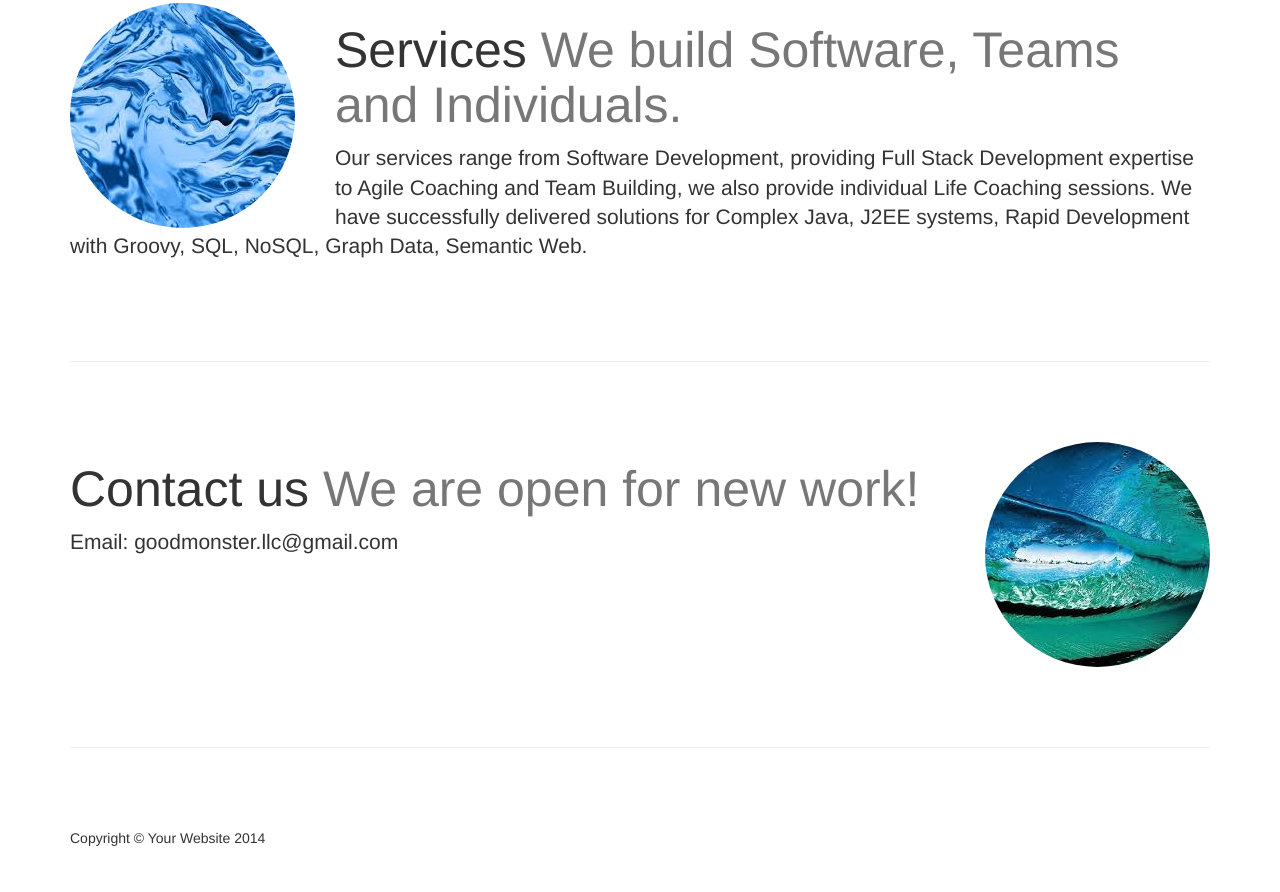
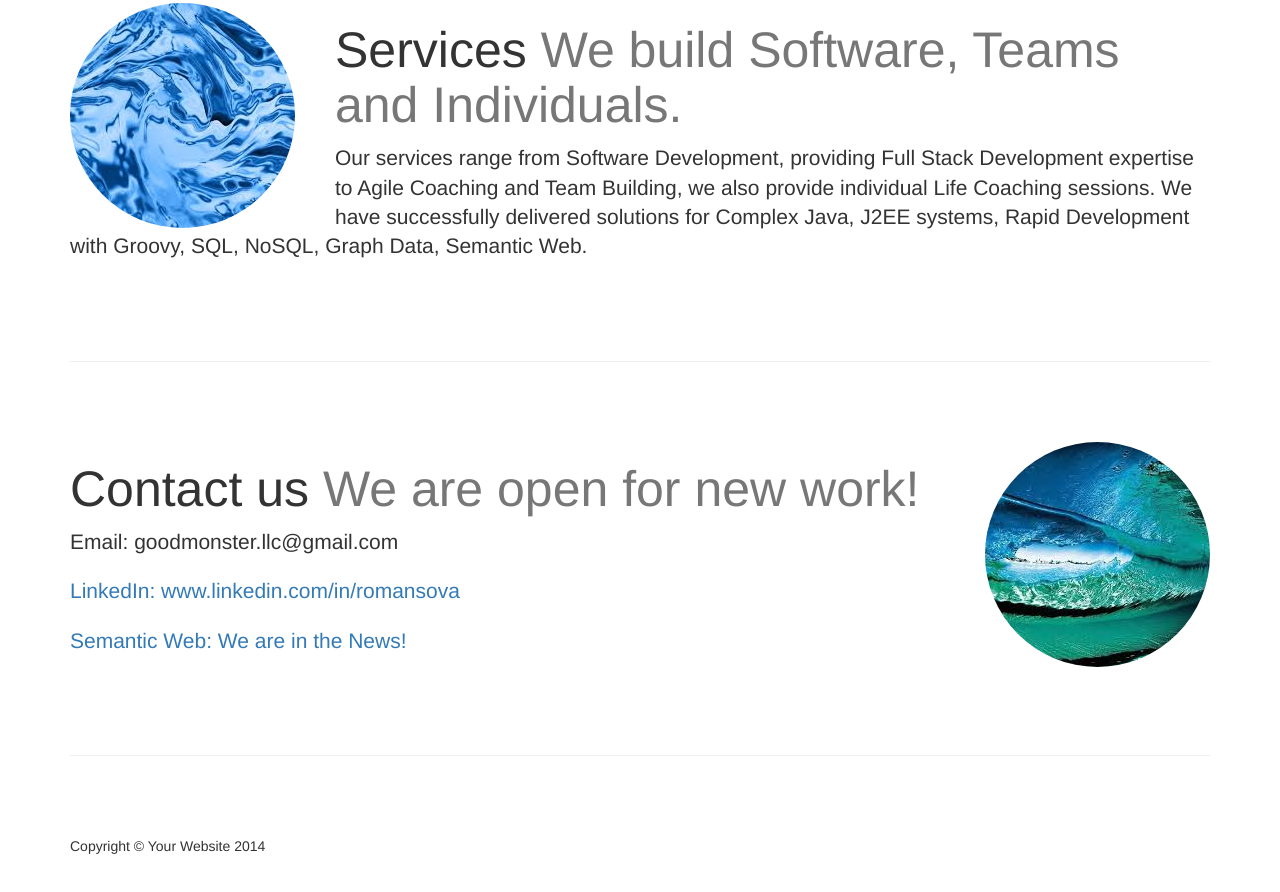
Before and after one commit to goodmonster/goodmonster.github.io, a plain HTML site: page index.html in a window 1280 px wide. Shown: the part 857-1749 px from the top of the page. Drawn offline with Linux system fonts and the light colour scheme.

Commit message:
Added context

```diff
--- a/index.html
+++ b/index.html
@@ -107,6 +107,8 @@
                 <span class="text-muted">We are open for new work!</span>
             </h2>
             <p class="lead">Email: goodmonster.llc@gmail.com</p>
+            <p class="lead"> <a href="https://www.linkedin.com/in/romansova">LinkedIn: www.linkedin.com/in/romansova</a></p>
+            <p class="lead"> <a href="http://semanticweb.com/semantic-web-developer-challenge-winner-runners_b45347"> Semantic Web: We are in the News! </a></p>
         </div>
 
         <hr class="featurette-divider">
```
